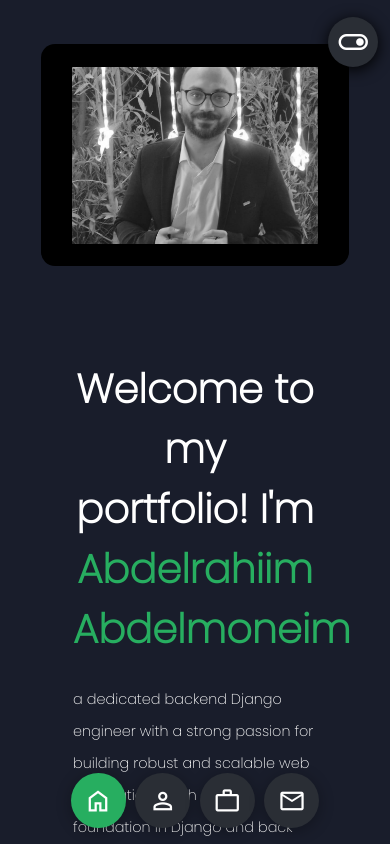
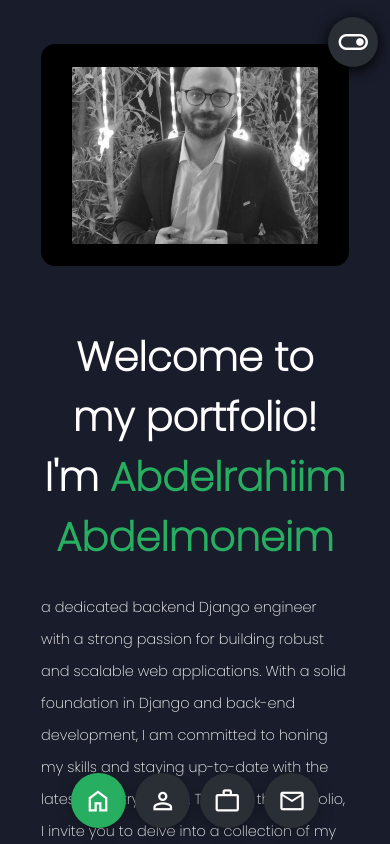
Before and after one commit to Abdelrahiim/Portfolio, a website built with Vite: page index.html in a window 390 px wide. Built offline with nearby package versions, Linux system fonts and the light colour scheme.

Commit message:
fixes Some issue

```diff
--- a/src/Style/_media.scss
+++ b/src/Style/_media.scss
@@ -17,7 +17,7 @@
 
     .right-header {
       grid-row: 2;
-      padding: 2rem !important;
+      padding: 0rem !important;
       width: 90%;
       margin: 0 auto;
 
```
